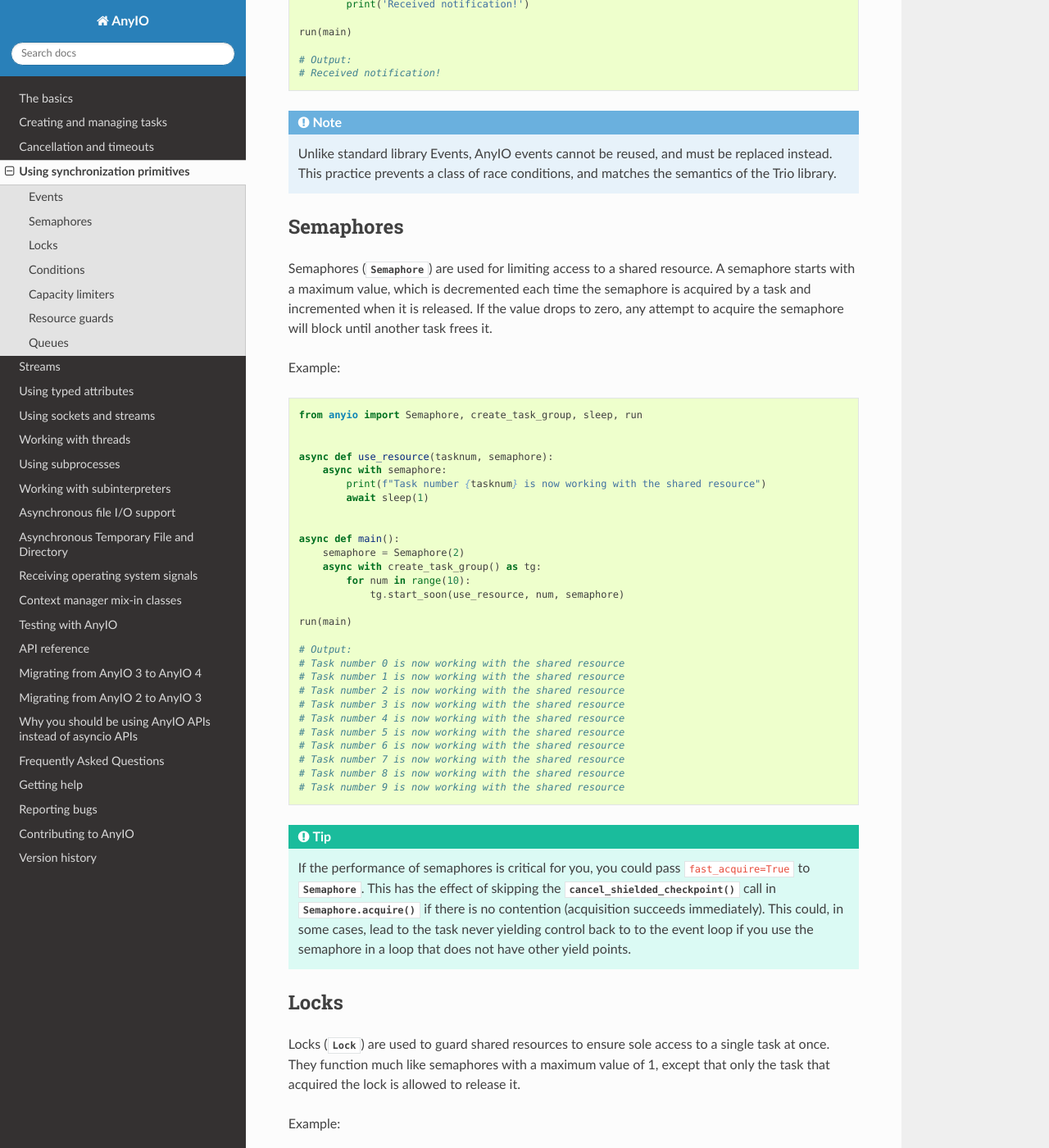
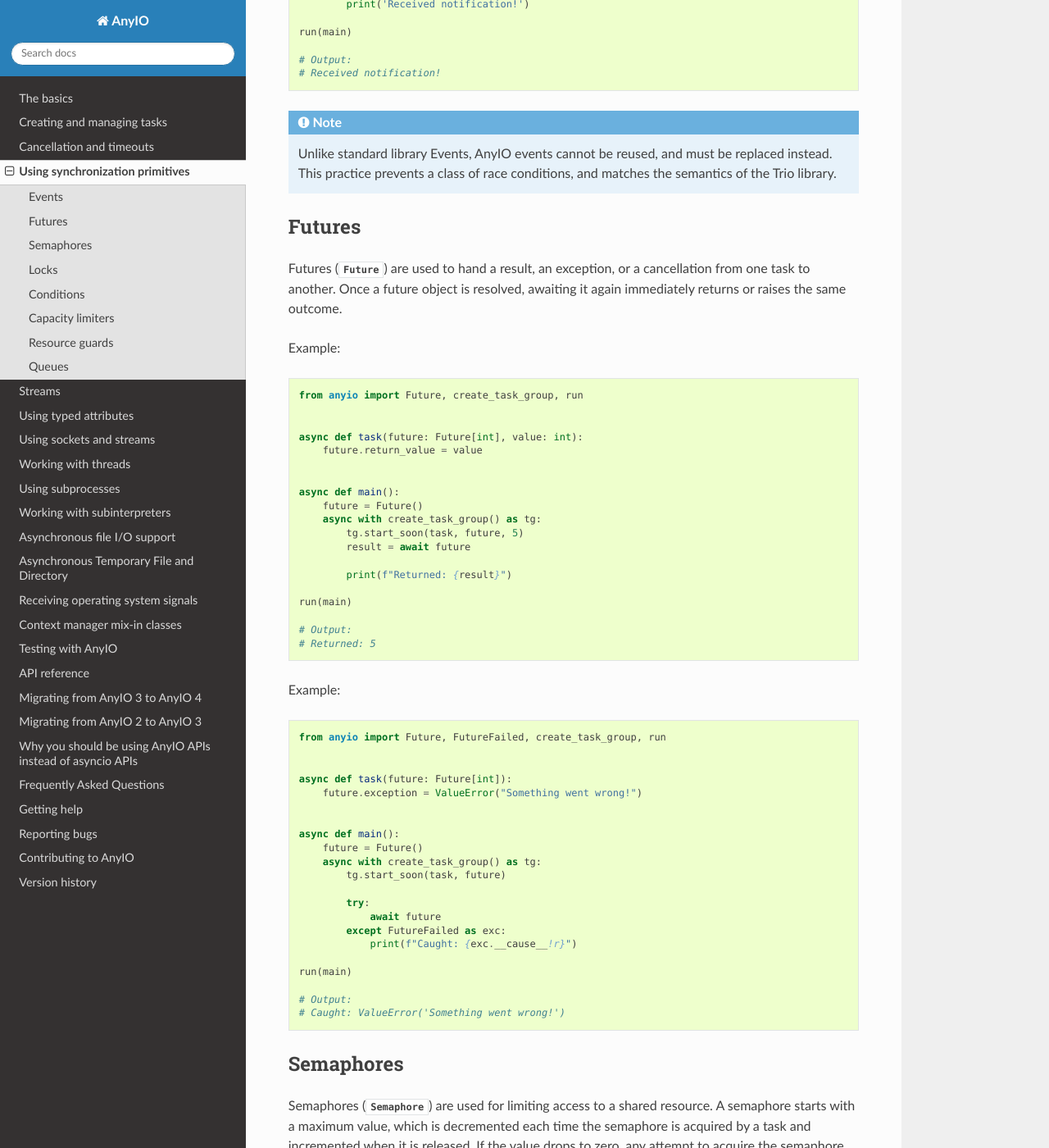
Before and after one commit to agronholm/anyio, a Sphinx documentation site: the page built from docs/synchronization.rst, in a window 1280 px wide and 1400 px high, scrolled down 800 px. Shown: the whole window at 82% size. Built offline with Sphinx 7.4.7 and the Read the Docs theme 3.1.0, drawn with Linux system fonts in a browser that asks for light colours; the version number could not be read and is left out.

Commit message:
add documentation for the Future synchronization primitive

```diff
--- a/docs/synchronization.rst
+++ b/docs/synchronization.rst
@@ -41,6 +41,59 @@ Example::
 .. note:: Unlike standard library Events, AnyIO events cannot be reused, and must be
    replaced instead. This practice prevents a class of race conditions, and matches the
    semantics of the Trio library.
+
+Futures
+-------
+
+Futures (:class:`Future`) are used to hand a result, an exception, or a cancellation from
+one task to another. Once a future object is resolved, awaiting it again immediately returns or
+raises the same outcome.
+
+Example::
+
+    from anyio import Future, create_task_group, run
+
+
+    async def task(future: Future[int], value: int):
+        future.return_value = value
+
+
+    async def main():
+        future = Future()
+        async with create_task_group() as tg:
+            tg.start_soon(task, future, 5)
+            result = await future
+
+            print(f"Returned: {result}")
+
+    run(main)
+
+    # Output:
+    # Returned: 5
+
+Example::
+
+    from anyio import Future, FutureFailed, create_task_group, run
+
+
+    async def task(future: Future[int]):
+        future.exception = ValueError("Something went wrong!")
+
+
+    async def main():
+        future = Future()
+        async with create_task_group() as tg:
+            tg.start_soon(task, future)
+
+            try:
+                await future
+            except FutureFailed as exc:
+                print(f"Caught: {exc.__cause__!r}")
+
+    run(main)
+
+    # Output:
+    # Caught: ValueError('Something went wrong!')
 
 Semaphores
 ----------
```
